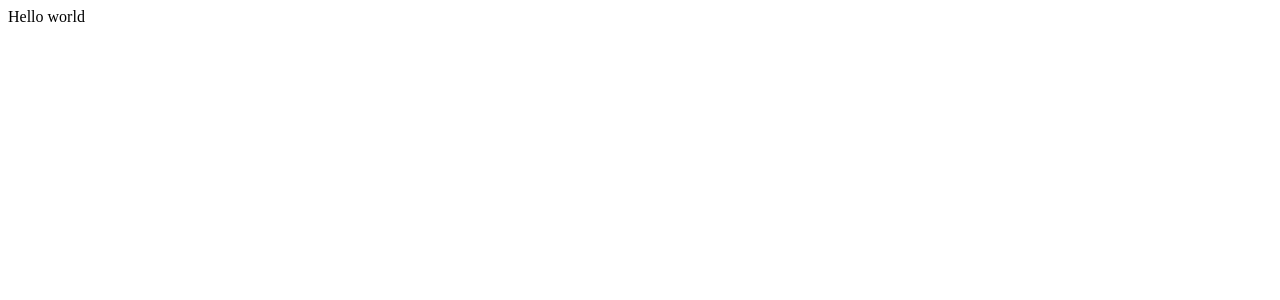
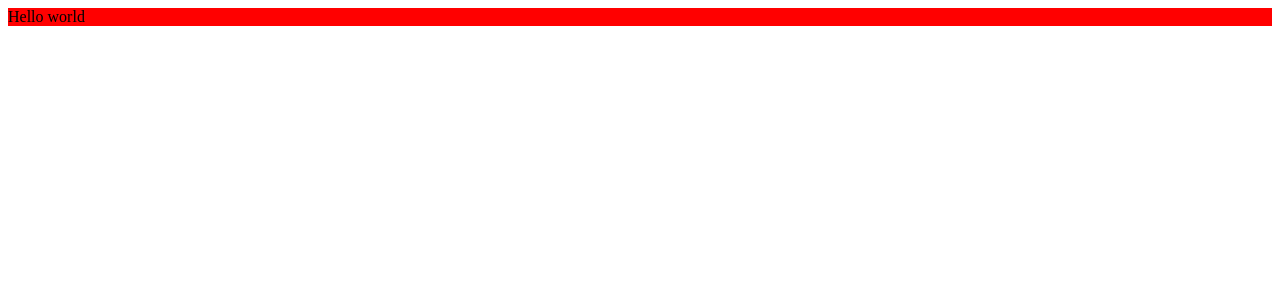
Before and after one commit to manromero/DGEU-1920, a React (Create React App) app in the folder dgeu/: page / in a window 1280 px wide. Shown: the top 300 px of the page. Built offline with nearby package versions, Linux system fonts and the light colour scheme.

Commit message:
Add jss features

```diff
--- a/dgeu/package.json
+++ b/dgeu/package.json
@@ -12,6 +12,7 @@
     "@types/react-dom": "^16.9.8",
     "react": "^16.13.1",
     "react-dom": "^16.13.1",
+    "react-jss": "^10.4.0",
     "react-scripts": "3.4.3",
     "typescript": "^3.7.5"
   },
--- a/dgeu/src/App.tsx
+++ b/dgeu/src/App.tsx
@@ -1,8 +1,16 @@
 import React from 'react';
+import {createUseStyles} from 'react-jss';
 
-function App() {
+const useStyles = createUseStyles({
+  myDiv: {
+    backgroundColor: 'red'
+  }
+});
+
+const App = () => {
+  const classes = useStyles()
   return (
-    <div>
+    <div className={classes.myDiv}>
       Hello world
     </div>
   );
```
Also changed, not shown: 1 other file (tests, documents, lock files or other folders).
